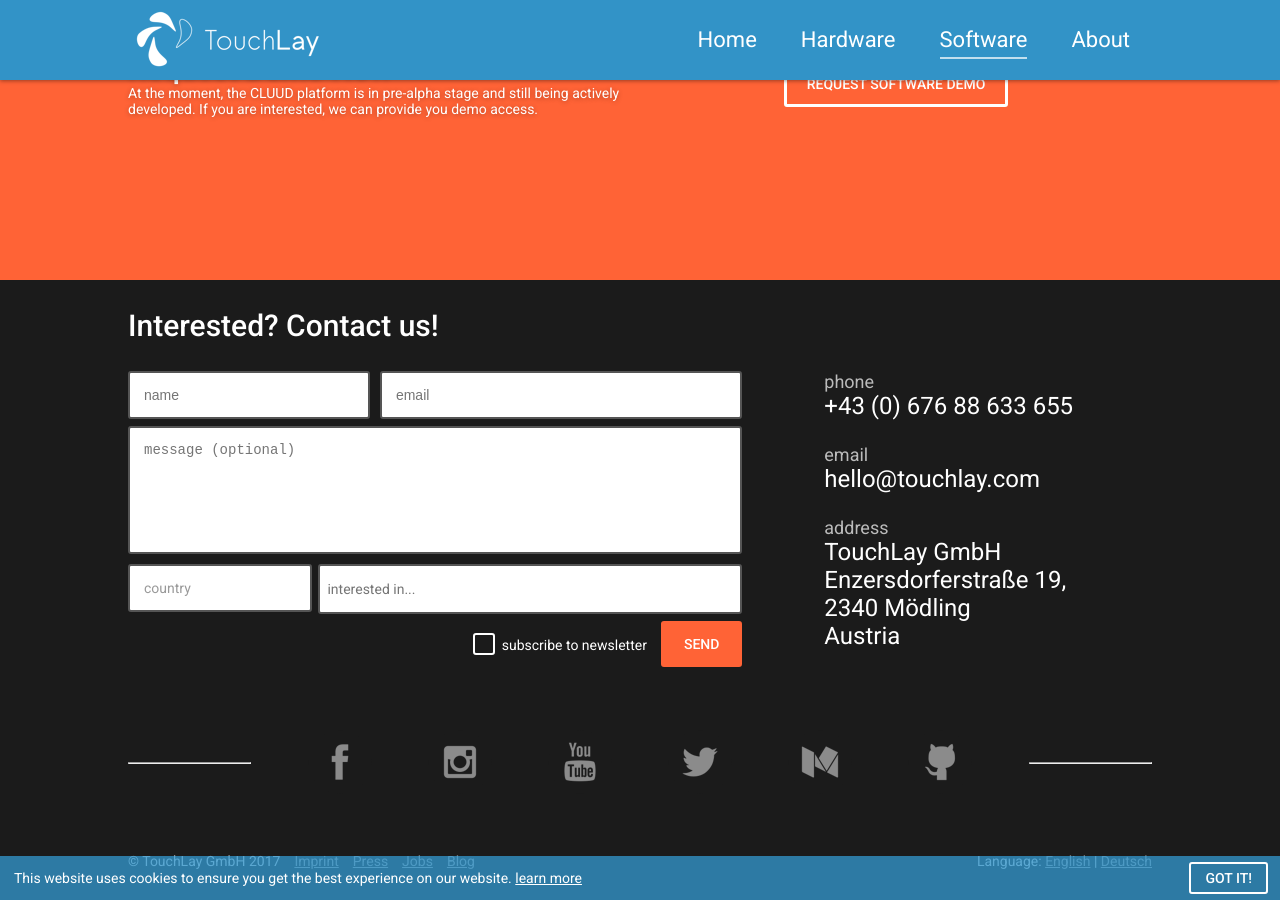
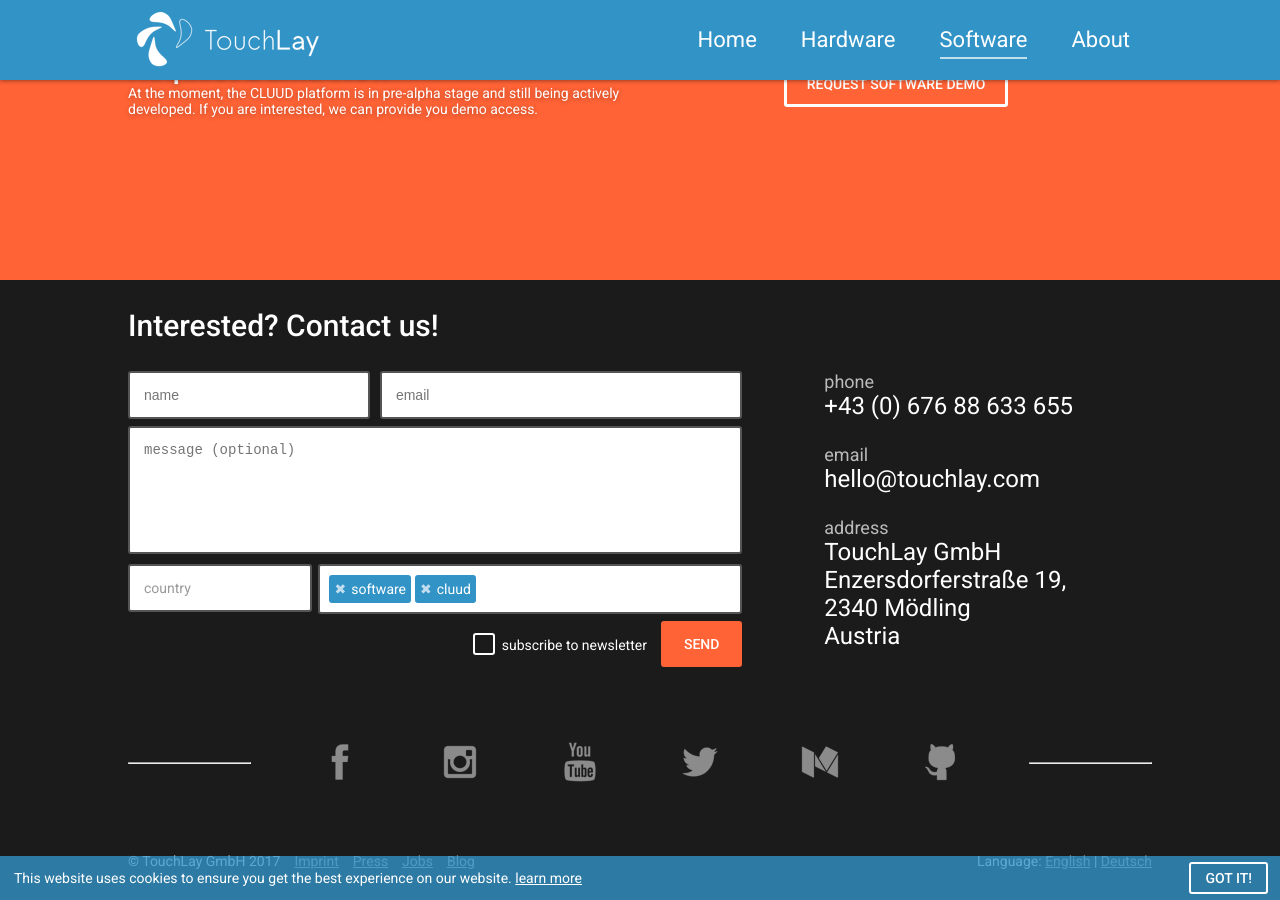
Before and after one commit to TouchLay/beta.touchlay.com, a Jekyll site: the page built from en/software/index.html, in a window 1280 px wide and 900 px high, scrolled down 3637 px. Built offline with Jekyll 4.4.1, drawn with Linux system fonts in a browser that asks for light colours.

Commit message:
add software and cluud interests

```diff
--- a/_data/base.yml
+++ b/_data/base.yml
@@ -39,11 +39,15 @@ interessts:
     - rent
     - buy
     - project
+    - software
+    - cluud
   de:
     - nova
     - mieten
     - kaufen
     - projekt
+    - software
+    - cluud
 
 interesstsplaceholder:
   en: 'interested in...'
--- a/de/software/index.html
+++ b/de/software/index.html
@@ -2,6 +2,7 @@
 layout: default
 lang: de
 title: software
+interessts: "4,5"
 ---
 
 {% include pages/software/overview.html %}
--- a/en/software/index.html
+++ b/en/software/index.html
@@ -2,6 +2,7 @@
 layout: default
 lang: en
 title: software
+interessts: "4,5"
 ---
 
 {% include pages/software/overview.html %}
```
